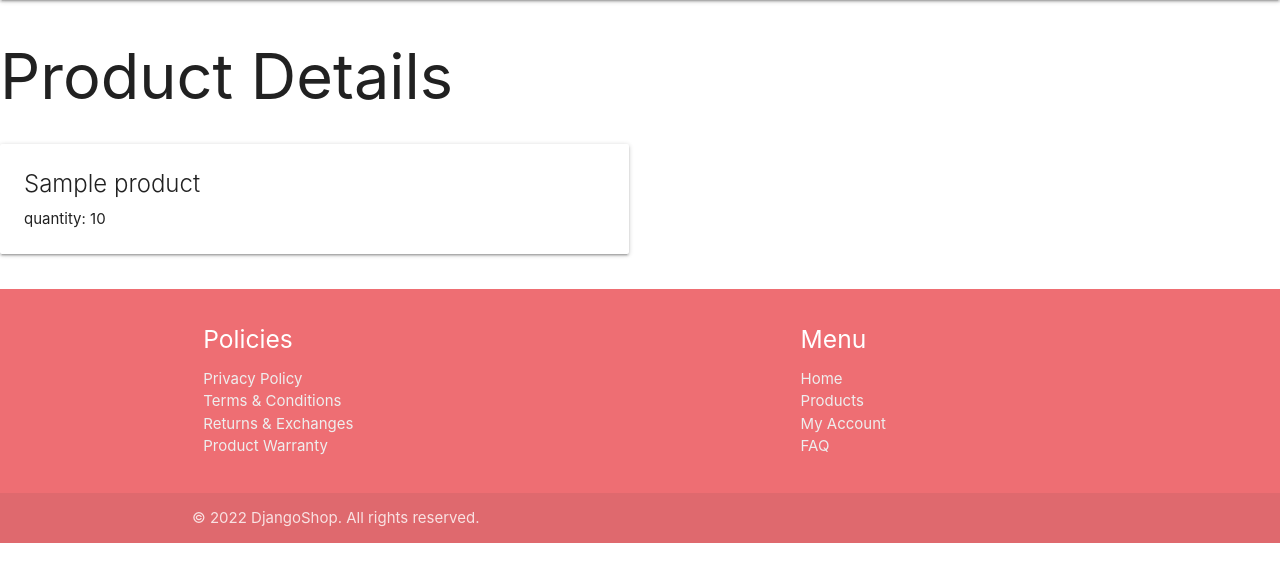
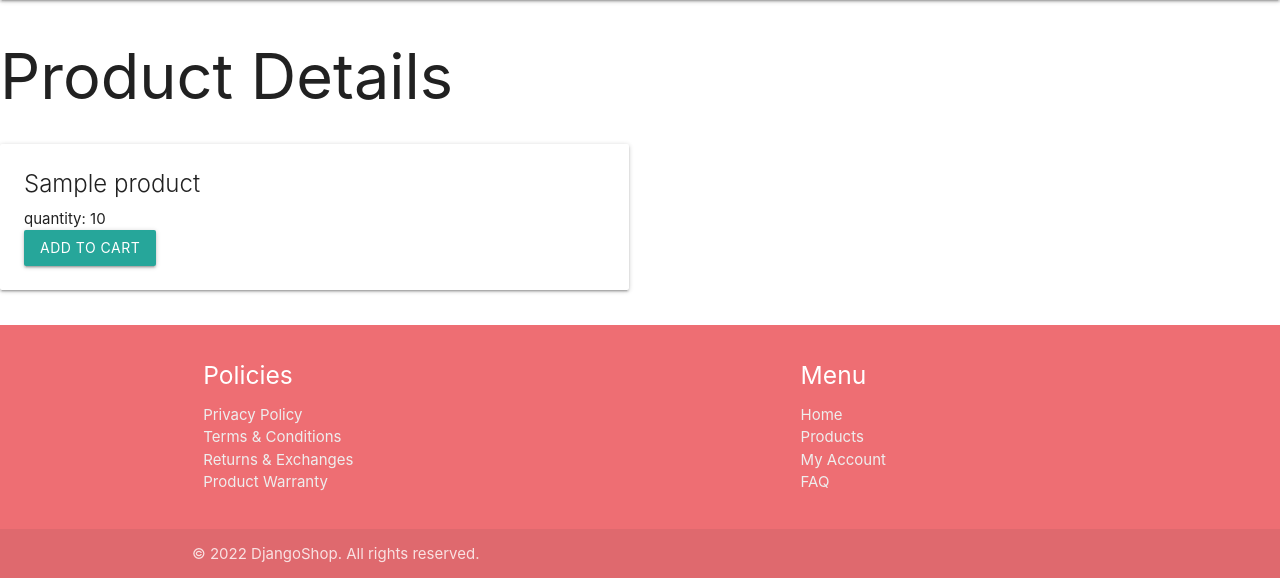
Before and after one commit to vivek1999patel/DjangoShopCart, a Django app: page /all_products/1/ in a window 1280 px wide. Shown: the part 64-642 px from the top of the page. Run offline with Django 4.2, Linux system fonts and the light colour scheme; tables that the repository leaves empty hold one stand-in row (values such as "Sample post").

Commit message:
Add Add-To-Cart Feature

```diff
--- a/main/templates/product/cart.html
+++ b/main/templates/product/cart.html
@@ -14,7 +14,7 @@
                 </span>
                 <form action="{% url 'unassoc_product' userId product.id %}" method="post">
                   {% csrf_token %}
-                  <button type="submit" class="btn">Unreserve</button>
+                  <button type="submit" class="btn">Remove From Cart</button>
               </form>
              </div>
             </div>
--- a/main/templates/product/detail.html
+++ b/main/templates/product/detail.html
@@ -10,11 +10,21 @@
         <p>quantity: {{ product.quantity }}</p>
         {% else %}
         <p>Out Of Stock</p>
-        {% endif %}
-
-        {% if user.is_authenticated and user.is_superuser %}
+        {% endif %} {% if user.is_authenticated and user.is_superuser %}
         <a href="{% url 'product_update' product.id %}">Edit</a>
         <a href="{% url 'product_delete' product.id %}">Delete</a>
+        {% elif user.is_authenticated %}
+        <form
+          action="{% url 'assoc_product' userId product.id %}"
+          method="POST"
+        >
+          {% csrf_token %}
+          <button type="submit" class="btn">Add TO Cart</button>
+        </form>
+        {% else %}
+        <a href="{% url 'product_loggedIn_detail' product.id %}"
+          ><button class="btn">Add To Cart</button></a
+        >
         {% endif %}
       </div>
     </div>
--- a/main/urls.py
+++ b/main/urls.py
@@ -10,15 +10,21 @@ urlpatterns = [
   path('accounts/', include('django.contrib.auth.urls')),
   path('accounts/signup/', views.signup, name='signup'),
 
-  #products
+  # Products
   path('all_products/', views.ProductList.as_view(), name='products_index'),
   path('all_products/<int:product_id>/', views.product_detail, name='product_detail'),
   path('product/create/', views.ProductCreate.as_view(), name='product_create'),
   path('all_products/<int:pk>/update/', views.ProductUpdate.as_view(), name='product_update'),
   path('all_products/<int:pk>/delete/', views.ProductDelete.as_view(), name='product_delete'),
 
+  # Add-To-Cart
+  path('all_product/<int:user_id>/assoc_product/<int:product_id>', views.assoc_product, name='assoc_product'),
+  # Remove From Cart
+  path('all_product/<int:user_id>/unassoc_product/<int:product_id>', views.unassoc_product, name='unassoc_product'),
+  # Add-To-Cart When user is not logged in
+  path('productLoggedInDetal/<int:product_id>/', views.product_loggedIn_detail, name='product_loggedIn_detail'),
 
-# order products by alphabet amd price
+  # Order products by alphabet amd price
   path('products_decreasing/', views.order_by_decreasing_price, name='products_index_decreasing'),
   path('products_increasing/', views.order_by_increasing_price, name='products_index_increasing'),
   path('products_alphabetically_ordered/', views.order_by_alphabet, name='products_order_by_alphabet'),
--- a/main/views.py
+++ b/main/views.py
@@ -68,6 +68,33 @@ class ProductDelete(LoginRequiredMixin, DeleteView):
   model = Product
   success_url = '/all_products/'
 
+# Add To Cart Product
+def assoc_product(request, user_id, product_id):
+  cart = Cart.objects.filter(user_id=user_id)
+  if cart:
+    print(cart)
+  else:
+    c = Cart(user_id=user_id)
+    c.save()
+
+  Cart.objects.get(user_id=user_id).product.add(product_id)
+  return redirect('cart')
+
+# Remove From Cart
+def unassoc_product(request, user_id, product_id):
+    Cart.objects.get(user_id=user_id).product.remove(product_id)
+    return redirect('cart')
+
+# Add-To-Cart When User Is Not Logged In
+def product_loggedIn_detail(request, product_id):
+    product = Product.objects.get(id=product_id)
+    userId = request.user.id
+
+    return render(request, 'product/detail.html', {
+        'product': product,
+        'userId': userId
+    })
+
 def order_by_alphabet(request):
 
   productList = Product.objects.all().order_by('name')
```
